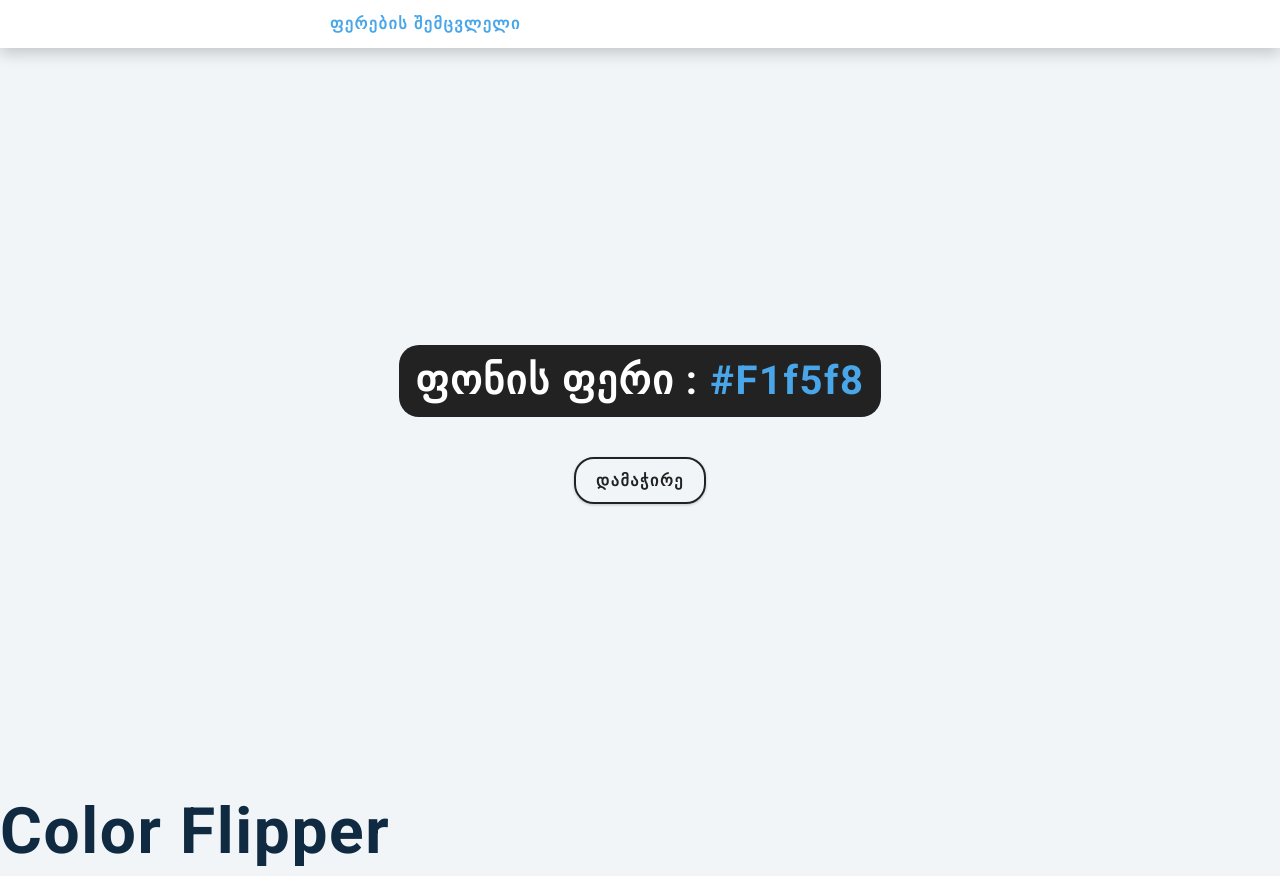
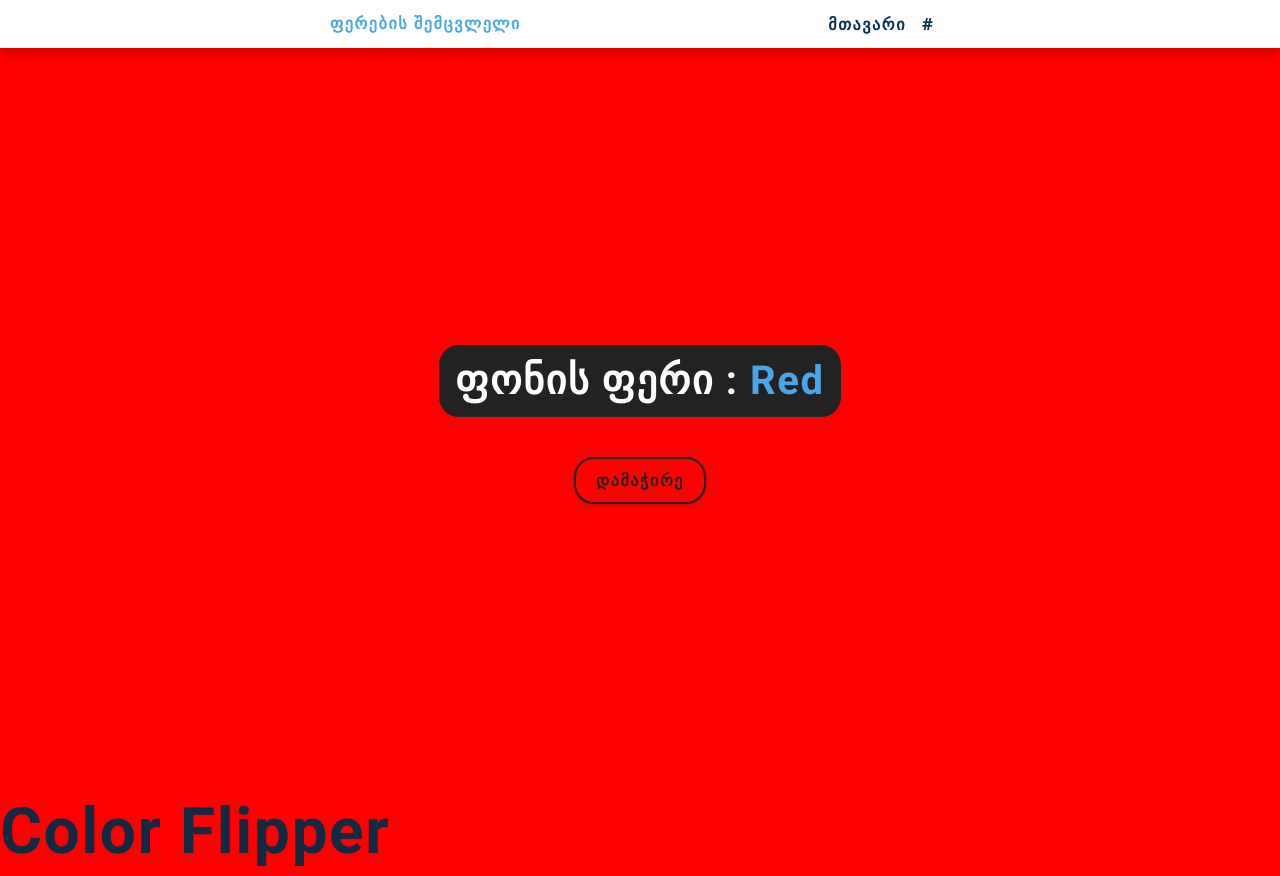
Before and after one commit to lashatatu/ColorFlipper, a plain HTML site: page index.html in a window 1280 px wide. Both pictures are taken after a click on the button "დამაჭირე". Drawn offline with nearby package versions, Linux system fonts and the light colour scheme.

Commit message:
color fliper hex

```diff
--- a/app.js
+++ b/app.js
@@ -1 +1,15 @@
-const colors = ["green", "red", "rgba(133,122,200)", "#f15025"];
+const colors = ['green', 'red', 'rgba(133,122,200)', '#f15025'];
+
+const btn = document.getElementById('btn');
+const color = document.querySelector('.color');
+
+btn.addEventListener('click', function () {
+	const randomNumber = getRandomNumber();
+	console.log(randomNumber)
+	document.body.style.backgroundColor = colors[randomNumber];
+	color.textContent = colors[randomNumber];
+});
+
+function getRandomNumber () {
+	return Math.floor(Math.random()*colors.length);
+}
--- a/index.html
+++ b/index.html
@@ -16,10 +16,10 @@
 				<h4>ფერების შემცვლელი</h4>
 				<ul class="nav-links">
 					<li>
-						<a href="index.html"></a>
+						<a href="index.html">მთავარი</a>
 					</li>
 					<li>
-						<a href="hex.html"></a>
+						<a href="hex.html">#</a>
 					</li>
 				</ul>
 			</div>
```
